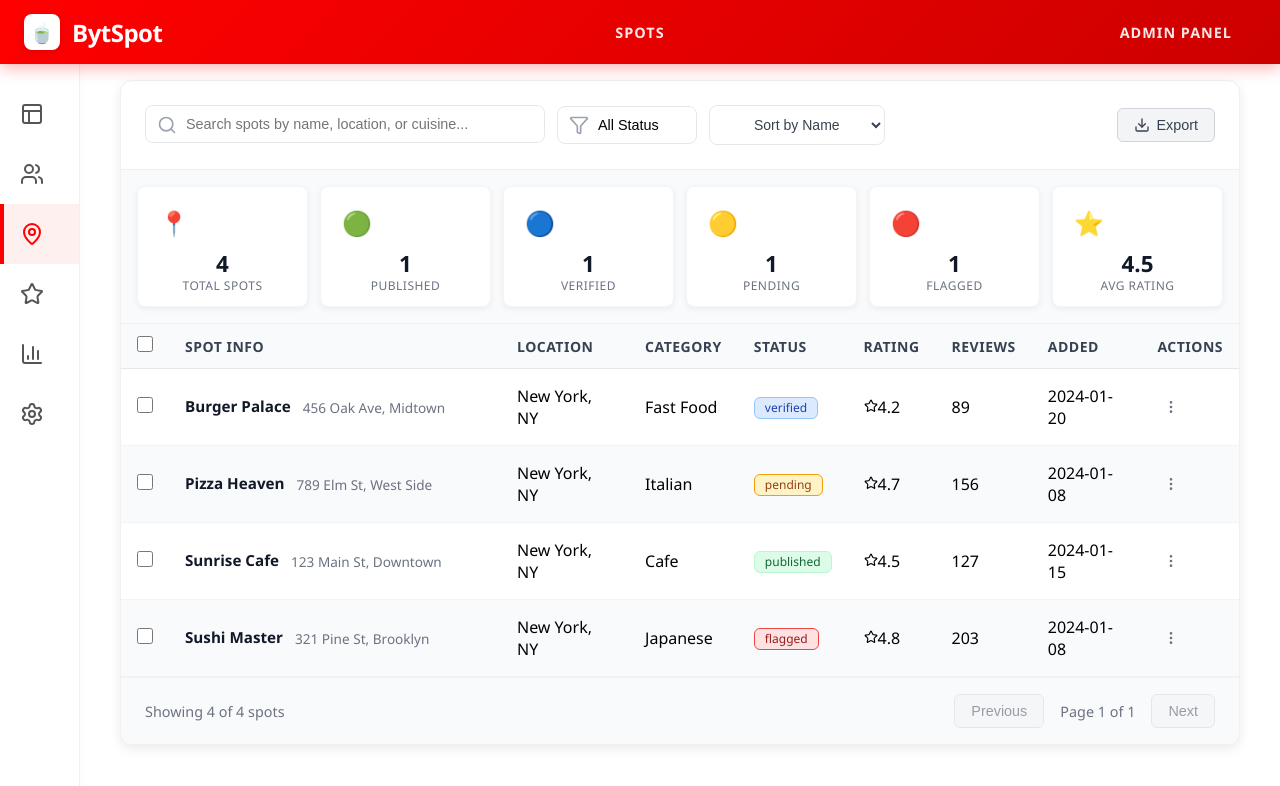
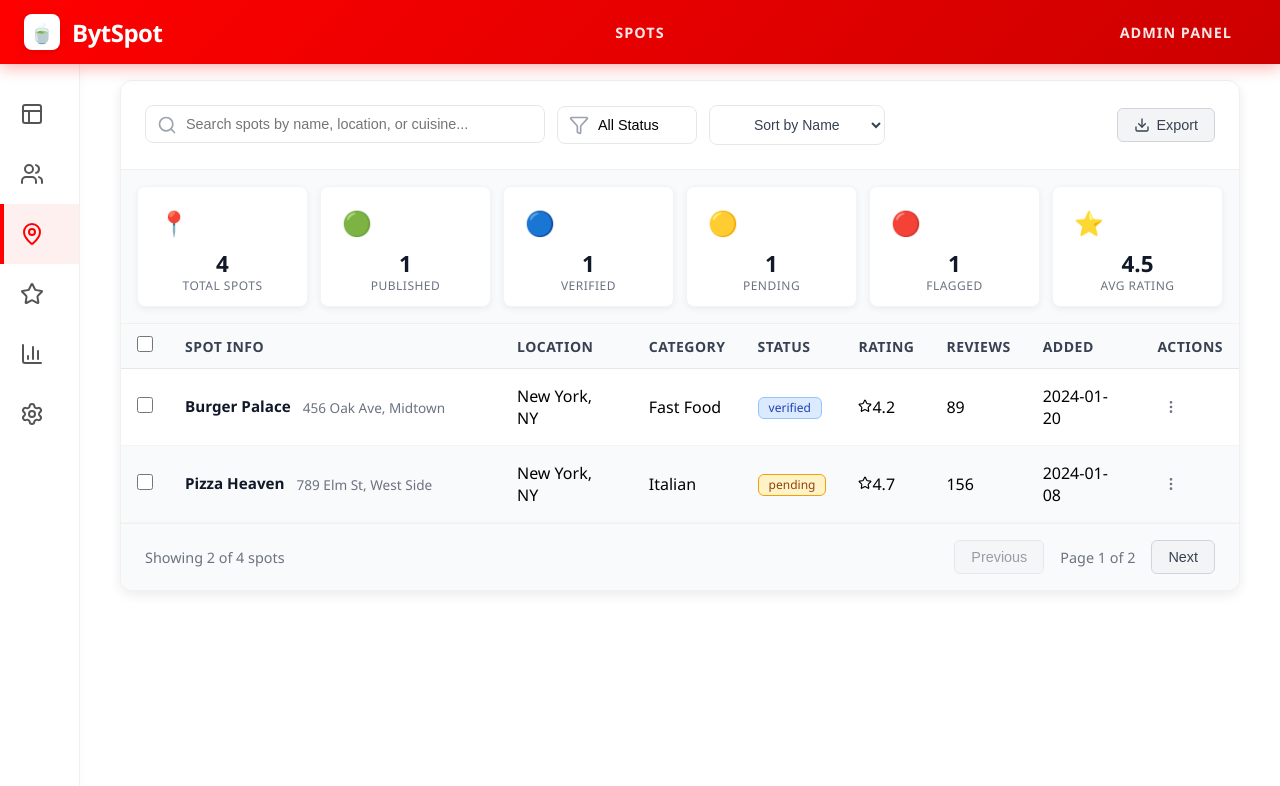
Before and after one commit to Sinxn-coder/chai-in, a React (Vite) app: page / in a window 1280 px wide. Both pictures are taken after a click on the item 39 px from the left and 234 px from the top of the page. Shown: the top 786 px of the page. Built offline with nearby package versions, Linux system fonts and the light colour scheme.

Commit message:
Add working pagination to spots page - next/previous buttons with page navigation

```diff
--- a/src/App.jsx
+++ b/src/App.jsx
@@ -115,6 +115,8 @@ export default function App() {
   const [spotModalOpen, setSpotModalOpen] = useState(false);
   const [selectedSpot, setSelectedSpot] = useState(null);
   const [sortBy, setSortBy] = useState('name');
+  const [currentPage, setCurrentPage] = useState(1);
+  const itemsPerPage = 2; // Show 2 spots per page for demonstration
 
   // Filter and search users
   const filteredUsers = useMemo(() => {
@@ -152,6 +154,27 @@ export default function App() {
       }
     });
   }, [spots, searchTerm, statusFilter, sortBy]);
+
+  // Pagination logic
+  const paginatedSpots = useMemo(() => {
+    const startIndex = (currentPage - 1) * itemsPerPage;
+    const endIndex = startIndex + itemsPerPage;
+    return filteredSpots.slice(startIndex, endIndex);
+  }, [filteredSpots, currentPage, itemsPerPage]);
+
+  const totalPages = Math.ceil(filteredSpots.length / itemsPerPage);
+
+  const handleNextPage = () => {
+    if (currentPage < totalPages) {
+      setCurrentPage(currentPage + 1);
+    }
+  };
+
+  const handlePreviousPage = () => {
+    if (currentPage > 1) {
+      setCurrentPage(currentPage - 1);
+    }
+  };
 
   // Calculate statistics
   const spotStats = useMemo(() => {
@@ -664,7 +687,7 @@ export default function App() {
                 </tr>
               </thead>
               <tbody>
-                {filteredSpots.map(spot => (
+                {paginatedSpots.map(spot => (
                   <tr key={spot.id} className="spot-row">
                     <td>
                       <input
@@ -713,12 +736,24 @@ export default function App() {
 
           <div className="spots-footer">
             <div className="spots-count">
-              Showing {filteredSpots.length} of {spots.length} spots
+              Showing {paginatedSpots.length} of {spots.length} spots
             </div>
             <div className="pagination">
-              <button className="btn btn-secondary" disabled>Previous</button>
-              <span className="page-info">Page 1 of 1</span>
-              <button className="btn btn-secondary" disabled>Next</button>
+              <button
+                className="btn btn-secondary"
+                onClick={handlePreviousPage}
+                disabled={currentPage === 1}
+              >
+                Previous
+              </button>
+              <span className="page-info">Page {currentPage} of {totalPages}</span>
+              <button
+                className="btn btn-secondary"
+                onClick={handleNextPage}
+                disabled={currentPage === totalPages}
+              >
+                Next
+              </button>
             </div>
           </div>
         </div>
```
